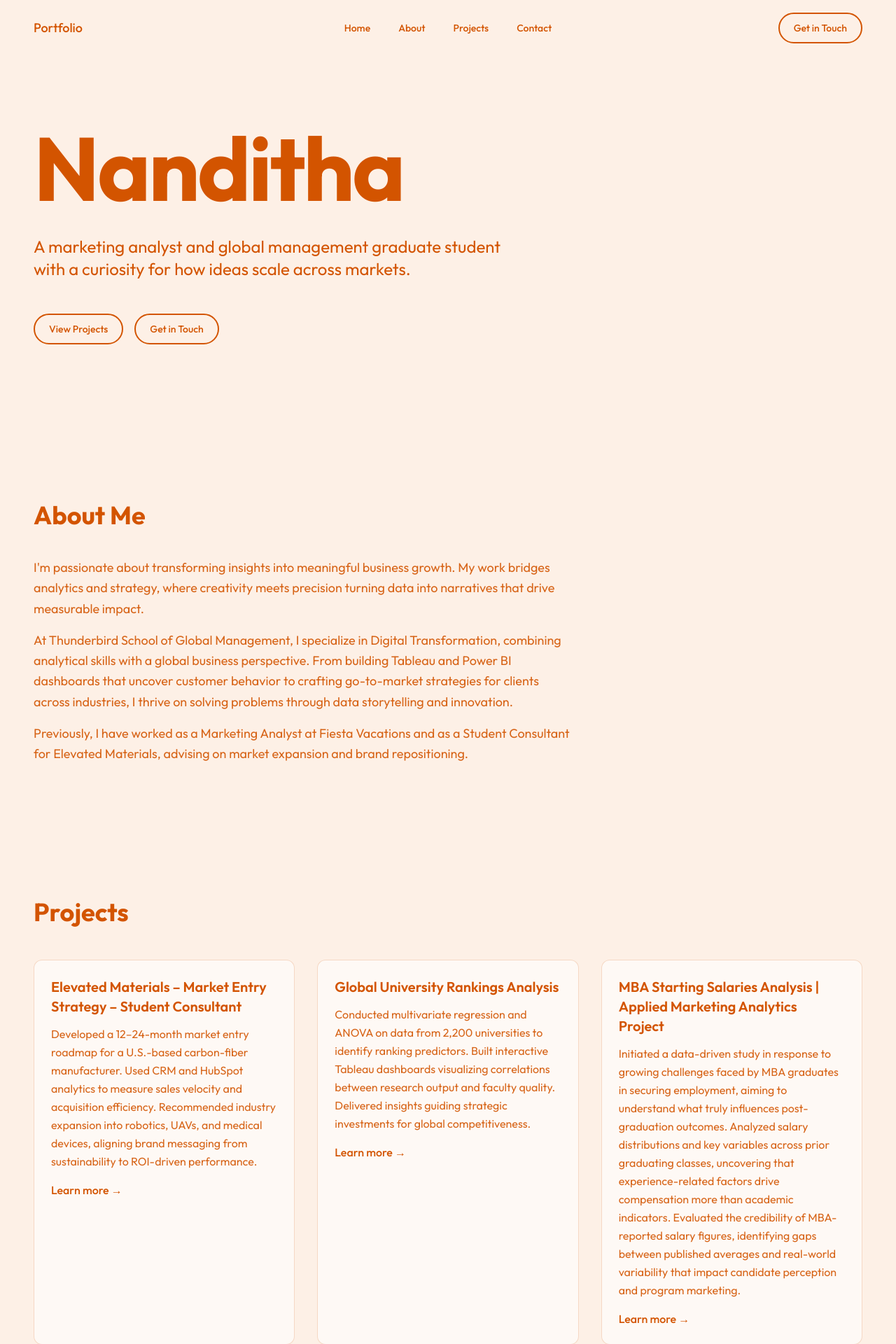
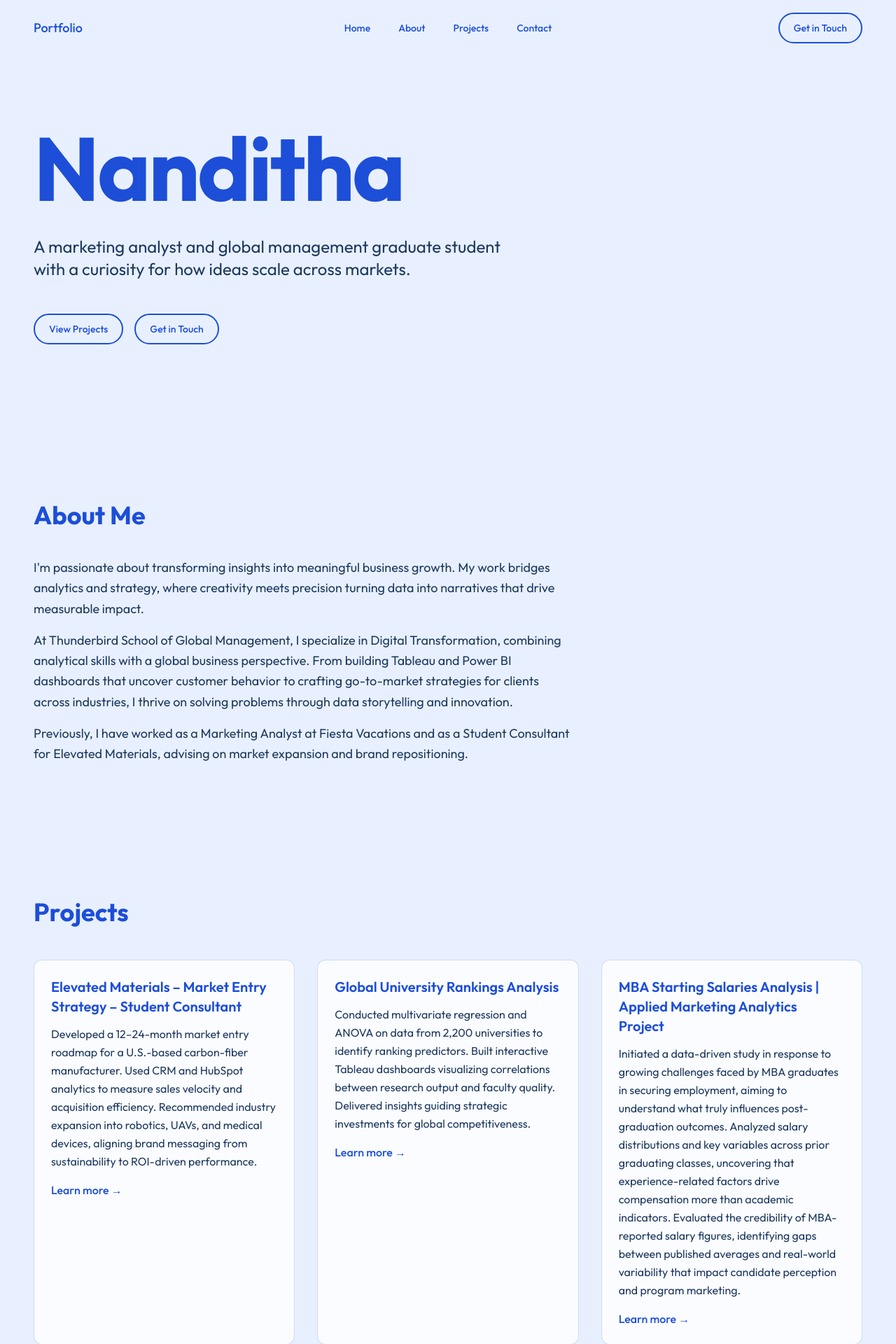
Before and after one commit to timaddg/Marketing_Portfolio, a Next.js app: page / in a window 1280 px wide. Shown: the top 1920 px of the page at 70% size. Built offline with nearby package versions, Linux system fonts and the light colour scheme.

Commit message:
Refactor homepage and Navbar styles to implement new color scheme, enhancing visual consistency across light and dark themes. Update text colors and background for improved readability and aesthetics.

```diff
--- a/app/components/Navbar.tsx
+++ b/app/components/Navbar.tsx
@@ -40,14 +40,14 @@ const Navbar = () => {
   ];
 
   return (
-    <nav className="fixed top-0 left-0 right-0 z-50 bg-[#FDF0E6]/95 backdrop-blur-sm dark:bg-gray-900/95 font-sans">
+    <nav className="fixed top-0 left-0 right-0 z-50 bg-[#E8F0FF]/95 backdrop-blur-sm dark:bg-gray-900/95 font-sans">
       <div className="max-w-7xl mx-auto px-6 sm:px-8 lg:px-12">
         <div className="flex justify-between items-center h-20">
           {/* Logo/Brand - Left */}
           <div className="flex-shrink-0">
             <button
               onClick={toggleTheme}
-              className="text-lg font-medium text-accent dark:text-orange-400 hover:opacity-80 transition-opacity cursor-pointer"
+              className="text-lg font-medium text-accent dark:text-blue-400 hover:opacity-80 transition-opacity cursor-pointer"
             >
               Portfolio
             </button>
@@ -60,7 +60,7 @@ const Navbar = () => {
                 <a
                   key={link.href}
                   href={link.href}
-                  className="text-accent dark:text-orange-400 hover:opacity-80 text-sm font-medium transition-opacity"
+                  className="text-accent dark:text-blue-400 hover:opacity-80 text-sm font-medium transition-opacity"
                 >
                   {link.label}
                 </a>
@@ -72,7 +72,7 @@ const Navbar = () => {
           <div className="hidden md:block flex-shrink-0">
             <a
               href="#contact"
-              className="inline-flex items-center px-5 py-2.5 rounded-full border-2 border-accent dark:border-orange-400 text-accent dark:text-orange-400 text-sm font-medium hover:bg-accent hover:text-white dark:hover:bg-orange-400 dark:hover:text-gray-900 transition-colors"
+              className="inline-flex items-center px-5 py-2.5 rounded-full border-2 border-accent dark:border-blue-400 text-accent dark:text-blue-400 text-sm font-medium hover:bg-accent hover:text-white dark:hover:bg-blue-400 dark:hover:text-gray-900 transition-colors"
             >
               Get in Touch
             </a>
@@ -82,13 +82,13 @@ const Navbar = () => {
           <div className="md:hidden flex items-center gap-2">
             <a
               href="#contact"
-              className="text-accent dark:text-orange-400 text-sm font-medium"
+              className="text-accent dark:text-blue-400 text-sm font-medium"
             >
               Get in Touch
             </a>
             <button
               onClick={() => setIsOpen(!isOpen)}
-              className="inline-flex items-center justify-center p-2 rounded-md text-accent dark:text-orange-400 hover:opacity-80 focus:outline-none"
+              className="inline-flex items-center justify-center p-2 rounded-md text-accent dark:text-blue-400 hover:opacity-80 focus:outline-none"
               aria-expanded="false"
             >
               <span className="sr-only">Open main menu</span>
@@ -133,13 +133,13 @@ const Navbar = () => {
       {/* Mobile menu */}
       {isOpen && (
         <div className="md:hidden">
-          <div className="px-4 pt-4 pb-6 bg-[#FDF0E6] dark:bg-gray-900 border-t border-accent/20 dark:border-gray-700">
+          <div className="px-4 pt-4 pb-6 bg-[#E8F0FF] dark:bg-gray-900 border-t border-accent/20 dark:border-gray-700">
             {navLinks.map((link) => (
               <a
                 key={link.href}
                 href={link.href}
                 onClick={() => setIsOpen(false)}
-                className="text-accent dark:text-orange-400 block px-3 py-3 text-base font-medium hover:opacity-80"
+                className="text-accent dark:text-blue-400 block px-3 py-3 text-base font-medium hover:opacity-80"
               >
                 {link.label}
               </a>
@@ -147,7 +147,7 @@ const Navbar = () => {
             <a
               href="#contact"
               onClick={() => setIsOpen(false)}
-              className="mx-3 mt-4 inline-flex items-center justify-center px-5 py-2.5 rounded-full border-2 border-accent dark:border-orange-400 text-accent dark:text-orange-400 text-sm font-medium"
+              className="mx-3 mt-4 inline-flex items-center justify-center px-5 py-2.5 rounded-full border-2 border-accent dark:border-blue-400 text-accent dark:text-blue-400 text-sm font-medium"
             >
               Get in Touch
             </a>
--- a/app/globals.css
+++ b/app/globals.css
@@ -3,15 +3,15 @@
 @tailwind utilities;
 
 :root {
-  --background: #FDF0E6;
-  --foreground: #171717;
-  --accent: #D35400;
+  --background: #E8F0FF;
+  --foreground: #1e3a5f;
+  --accent: #1d4ed8;
 }
 
 .dark {
   --background: #0a0a0a;
   --foreground: #ededed;
-  --accent: #E85D04;
+  --accent: #60a5fa;
 }
 
 body {
--- a/app/page.tsx
+++ b/app/page.tsx
@@ -4,22 +4,22 @@ export default function Home() {
       {/* Hero Section */}
       <section id="home" className="pt-24 pb-32 px-6 sm:px-8 lg:px-12 bg-background dark:bg-gray-900 font-sans">
         <div className="max-w-7xl mx-auto">
-          <h1 className="text-6xl sm:text-7xl md:text-8xl lg:text-9xl font-bold text-accent dark:text-orange-400 mb-8 tracking-tight leading-[0.95]">
+          <h1 className="text-6xl sm:text-7xl md:text-8xl lg:text-9xl font-bold text-accent dark:text-blue-400 mb-8 tracking-tight leading-[0.95]">
             Nanditha
           </h1>
-          <p className="max-w-2xl text-lg sm:text-xl md:text-2xl text-accent dark:text-orange-400/90 leading-relaxed">
+          <p className="max-w-2xl text-lg sm:text-xl md:text-2xl text-foreground dark:text-gray-300 leading-relaxed">
             A marketing analyst and global management graduate student with a curiosity for how ideas scale across markets.
           </p>
           <div className="mt-12 flex flex-wrap gap-4">
             <a
               href="#projects"
-              className="inline-flex px-5 py-2.5 rounded-full border-2 border-accent dark:border-orange-400 text-accent dark:text-orange-400 text-sm font-medium hover:bg-accent hover:text-white dark:hover:bg-orange-400 dark:hover:text-gray-900 transition-colors"
+              className="inline-flex px-5 py-2.5 rounded-full border-2 border-accent dark:border-blue-400 text-accent dark:text-blue-400 text-sm font-medium hover:bg-accent hover:text-white dark:hover:bg-blue-400 dark:hover:text-gray-900 transition-colors"
             >
               View Projects
             </a>
             <a
               href="#contact"
-              className="inline-flex px-5 py-2.5 rounded-full border-2 border-accent dark:border-orange-400 text-accent dark:text-orange-400 text-sm font-medium hover:bg-accent hover:text-white dark:hover:bg-orange-400 dark:hover:text-gray-900 transition-colors"
+              className="inline-flex px-5 py-2.5 rounded-full border-2 border-accent dark:border-blue-400 text-accent dark:text-blue-400 text-sm font-medium hover:bg-accent hover:text-white dark:hover:bg-blue-400 dark:hover:text-gray-900 transition-colors"
             >
               Get in Touch
             </a>
@@ -30,17 +30,17 @@ export default function Home() {
       {/* About Section */}
       <section id="about" className="py-24 px-6 sm:px-8 lg:px-12 bg-background dark:bg-gray-800 font-sans">
         <div className="max-w-7xl mx-auto">
-          <h2 className="text-3xl md:text-4xl font-bold text-accent dark:text-orange-400 mb-10">
+          <h2 className="text-3xl md:text-4xl font-bold text-accent dark:text-blue-400 mb-10">
             About Me
           </h2>
           <div className="max-w-3xl">
-            <p className="text-lg text-accent/90 dark:text-gray-300 mb-4 leading-relaxed">
+            <p className="text-lg text-foreground dark:text-gray-300 mb-4 leading-relaxed">
               I&apos;m passionate about transforming insights into meaningful business growth. My work bridges analytics and strategy, where creativity meets precision turning data into narratives that drive measurable impact.
             </p>
-            <p className="text-lg text-accent/90 dark:text-gray-300 mb-4 leading-relaxed">
+            <p className="text-lg text-foreground dark:text-gray-300 mb-4 leading-relaxed">
               At Thunderbird School of Global Management, I specialize in Digital Transformation, combining analytical skills with a global business perspective. From building Tableau and Power BI dashboards that uncover customer behavior to crafting go-to-market strategies for clients across industries, I thrive on solving problems through data storytelling and innovation.
             </p>
-            <p className="text-lg text-accent/90 dark:text-gray-300 leading-relaxed">
+            <p className="text-lg text-foreground dark:text-gray-300 leading-relaxed">
               Previously, I have worked as a Marketing Analyst at Fiesta Vacations and as a Student Consultant for Elevated Materials, advising on market expansion and brand repositioning.
             </p>
           </div>
@@ -50,48 +50,48 @@ export default function Home() {
       {/* Projects Section */}
       <section id="projects" className="py-24 px-6 sm:px-8 lg:px-12 bg-background dark:bg-gray-900 font-sans">
         <div className="max-w-7xl mx-auto">
-          <h2 className="text-3xl md:text-4xl font-bold text-accent dark:text-orange-400 mb-12">
+          <h2 className="text-3xl md:text-4xl font-bold text-accent dark:text-blue-400 mb-12">
             Projects
           </h2>
           <div className="grid grid-cols-1 md:grid-cols-2 lg:grid-cols-3 gap-8">
-            <div className="bg-white/60 dark:bg-gray-800 rounded-xl p-6 border border-accent/20 dark:border-gray-700 hover:border-accent/40 dark:hover:border-gray-600 transition-colors">
-              <h3 className="text-xl font-semibold text-accent dark:text-orange-400 mb-3">
+            <div className="bg-white/80 dark:bg-gray-800 rounded-xl p-6 border border-accent/20 dark:border-gray-700 hover:border-accent/40 dark:hover:border-gray-600 transition-colors">
+              <h3 className="text-xl font-semibold text-accent dark:text-blue-400 mb-3">
                 Elevated Materials – Market Entry Strategy – Student Consultant
               </h3>
-              <p className="text-accent/90 dark:text-gray-300 mb-4 leading-relaxed">
+              <p className="text-foreground dark:text-gray-300 mb-4 leading-relaxed">
                 Developed a 12–24-month market entry roadmap for a U.S.-based carbon-fiber manufacturer. Used CRM and HubSpot analytics to measure sales velocity and acquisition efficiency. Recommended industry expansion into robotics, UAVs, and medical devices, aligning brand messaging from sustainability to ROI-driven performance.
               </p>
               <a
                 href="#"
-                className="text-accent dark:text-orange-400 font-medium hover:opacity-80 transition-opacity"
+                className="text-accent dark:text-blue-400 font-medium hover:opacity-80 transition-opacity"
               >
                 Learn more →
               </a>
             </div>
-            <div className="bg-white/60 dark:bg-gray-800 rounded-xl p-6 border border-accent/20 dark:border-gray-700 hover:border-accent/40 dark:hover:border-gray-600 transition-colors">
-              <h3 className="text-xl font-semibold text-accent dark:text-orange-400 mb-3">
+            <div className="bg-white/80 dark:bg-gray-800 rounded-xl p-6 border border-accent/20 dark:border-gray-700 hover:border-accent/40 dark:hover:border-gray-600 transition-colors">
+              <h3 className="text-xl font-semibold text-accent dark:text-blue-400 mb-3">
                 Global University Rankings Analysis
               </h3>
-              <p className="text-accent/90 dark:text-gray-300 mb-4 leading-relaxed">
+              <p className="text-foreground dark:text-gray-300 mb-4 leading-relaxed">
                 Conducted multivariate regression and ANOVA on data from 2,200 universities to identify ranking predictors. Built interactive Tableau dashboards visualizing correlations between research output and faculty quality. Delivered insights guiding strategic investments for global competitiveness.
               </p>
               <a
                 href="#"
-                className="text-accent dark:text-orange-400 font-medium hover:opacity-80 transition-opacity"
+                className="text-accent dark:text-blue-400 font-medium hover:opacity-80 transition-opacity"
               >
                 Learn more →
               </a>
             </div>
-            <div className="bg-white/60 dark:bg-gray-800 rounded-xl p-6 border border-accent/20 dark:border-gray-700 hover:border-accent/40 dark:hover:border-gray-600 transition-colors">
-              <h3 className="text-xl font-semibold text-accent dark:text-orange-400 mb-3">
+            <div className="bg-white/80 dark:bg-gray-800 rounded-xl p-6 border border-accent/20 dark:border-gray-700 hover:border-accent/40 dark:hover:border-gray-600 transition-colors">
+              <h3 className="text-xl font-semibold text-accent dark:text-blue-400 mb-3">
                 MBA Starting Salaries Analysis | Applied Marketing Analytics Project
               </h3>
-              <p className="text-accent/90 dark:text-gray-300 mb-4 leading-relaxed">
+              <p className="text-foreground dark:text-gray-300 mb-4 leading-relaxed">
                 Initiated a data-driven study in response to growing challenges faced by MBA graduates in securing employment, aiming to understand what truly influences post-graduation outcomes. Analyzed salary distributions and key variables across prior graduating classes, uncovering that experience-related factors drive compensation more than academic indicators. Evaluated the credibility of MBA-reported salary figures, identifying gaps between published averages and real-world variability that impact candidate perception and program marketing.
               </p>
               <a
                 href="#"
-                className="text-accent dark:text-orange-400 font-medium hover:opacity-80 transition-opacity"
+                className="text-accent dark:text-blue-400 font-medium hover:opacity-80 transition-opacity"
               >
                 Learn more →
               </a>
@@ -103,16 +103,16 @@ export default function Home() {
       {/* Contact Section */}
       <section id="contact" className="py-24 px-6 sm:px-8 lg:px-12 bg-background dark:bg-gray-800 font-sans">
         <div className="max-w-7xl mx-auto">
-          <h2 className="text-3xl md:text-4xl font-bold text-accent dark:text-orange-400 mb-8">
+          <h2 className="text-3xl md:text-4xl font-bold text-accent dark:text-blue-400 mb-8">
             Get In Touch
           </h2>
           <div className="max-w-2xl">
-            <p className="text-lg text-accent/90 dark:text-gray-300 mb-8 leading-relaxed">
+            <p className="text-lg text-foreground dark:text-gray-300 mb-8 leading-relaxed">
               I&apos;m open to discussing new projects, creative ideas, and making your visions into reality.
             </p>
             <a
               href="mailto:nanditha.pendakur@gmail.com"
-              className="inline-flex px-6 py-3 rounded-full border-2 border-accent dark:border-orange-400 text-accent dark:text-orange-400 font-medium hover:bg-accent hover:text-white dark:hover:bg-orange-400 dark:hover:text-gray-900 transition-colors"
+              className="inline-flex px-6 py-3 rounded-full border-2 border-accent dark:border-blue-400 text-accent dark:text-blue-400 font-medium hover:bg-accent hover:text-white dark:hover:bg-blue-400 dark:hover:text-gray-900 transition-colors"
             >
               Send Email
             </a>
--- a/tailwind.config.ts
+++ b/tailwind.config.ts
@@ -12,7 +12,7 @@ const config: Config = {
       colors: {
         background: "var(--background)",
         foreground: "var(--foreground)",
-        accent: "#D35400",
+        accent: "#1d4ed8",
       },
       fontFamily: {
         sans: ["var(--font-outfit)", "system-ui", "sans-serif"],
```
